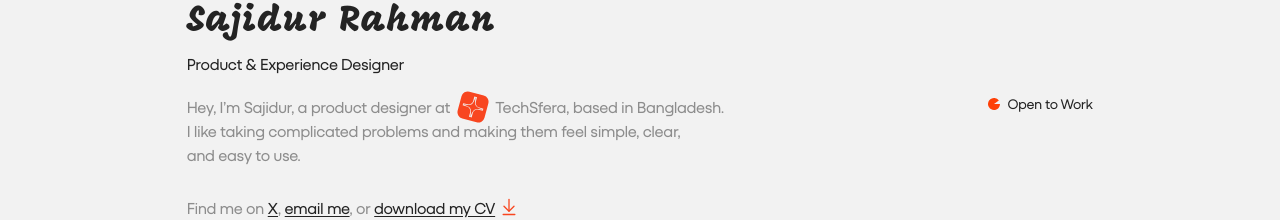
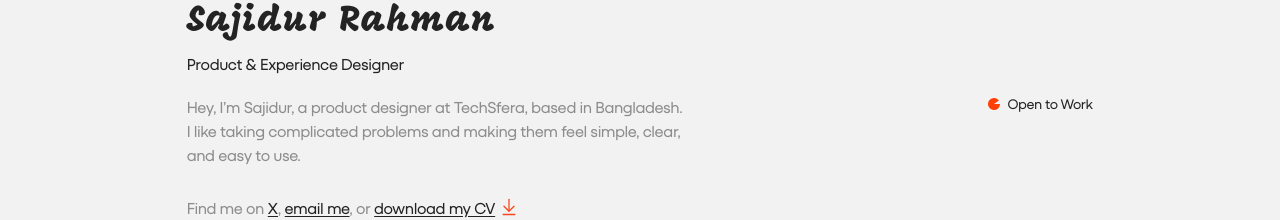
Before and after one commit to sajidur7/sajidurs_portfolio, a Next.js app: page / in a window 1280 px wide. Shown: the part 161-381 px from the top of the page. Built offline with nearby package versions, Linux system fonts and the light colour scheme.

Commit message:
Remove inline TechSfera logo from intro bio

```diff
--- a/src/components/Intro.tsx
+++ b/src/components/Intro.tsx
@@ -78,19 +78,7 @@ export function Intro() {
       {/* Bio and Open to Work Row (Figma: y=256px bio, y=255px Open to Work) */}
       <div className="mt-[21px] flex flex-col md:flex-row md:items-start justify-between gap-6">
         <p className="max-w-[585px] text-[16px] leading-[24px] text-muted font-sans font-normal">
-          Hey, I’m Sajidur, a product designer at{" "}
-          <span className="relative inline-block h-0 w-[38px] align-baseline">
-            <span className="absolute -top-[23px] left-[2px] inline-flex items-center transition-transform duration-500 ease-out hover:rotate-90 hover:scale-110 cursor-pointer select-none">
-              <Image
-                src="/assets/techsfera-mark.svg"
-                alt="TechSfera mark"
-                width={34}
-                height={34}
-                className="block shrink-0"
-              />
-            </span>
-          </span>{" "}
-          TechSfera, based in Bangladesh.
+          Hey, I’m Sajidur, a product designer at TechSfera, based in Bangladesh.
           <br className="hidden md:inline" />
           I like taking complicated problems and making them feel simple, clear,{" "}
           <br className="hidden md:inline" />
```
